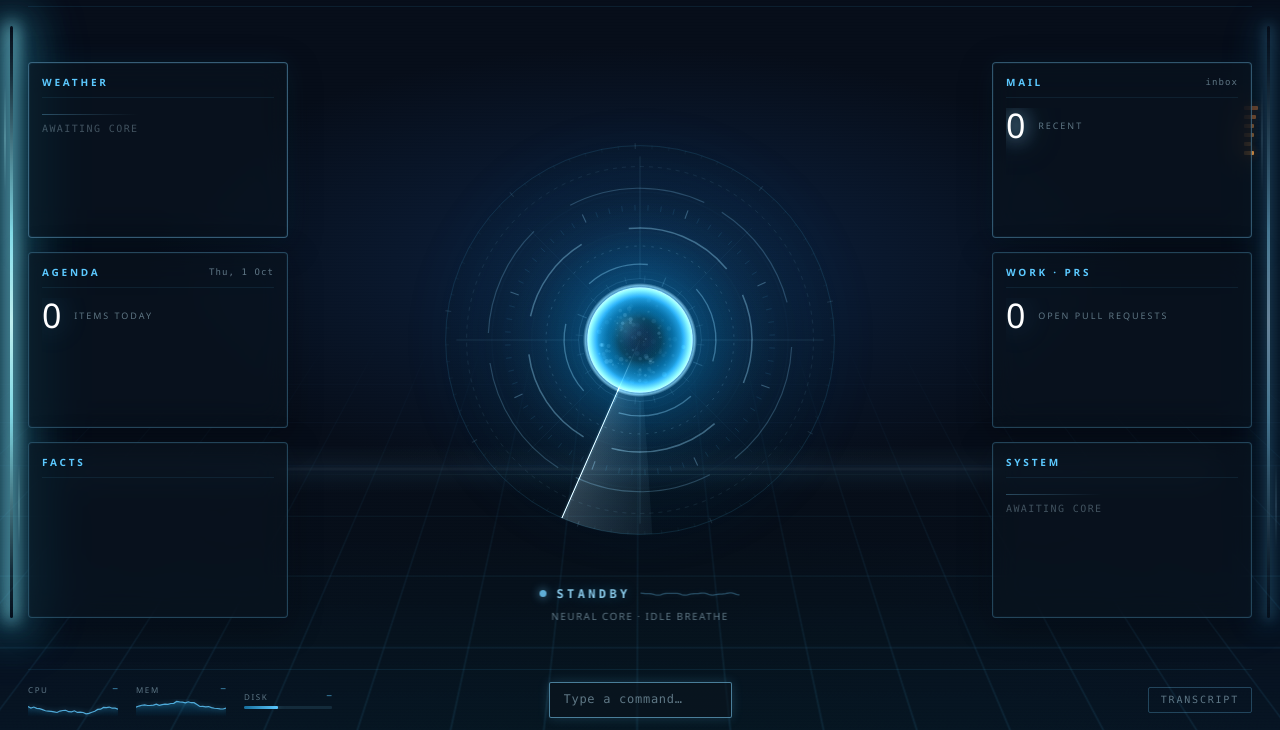
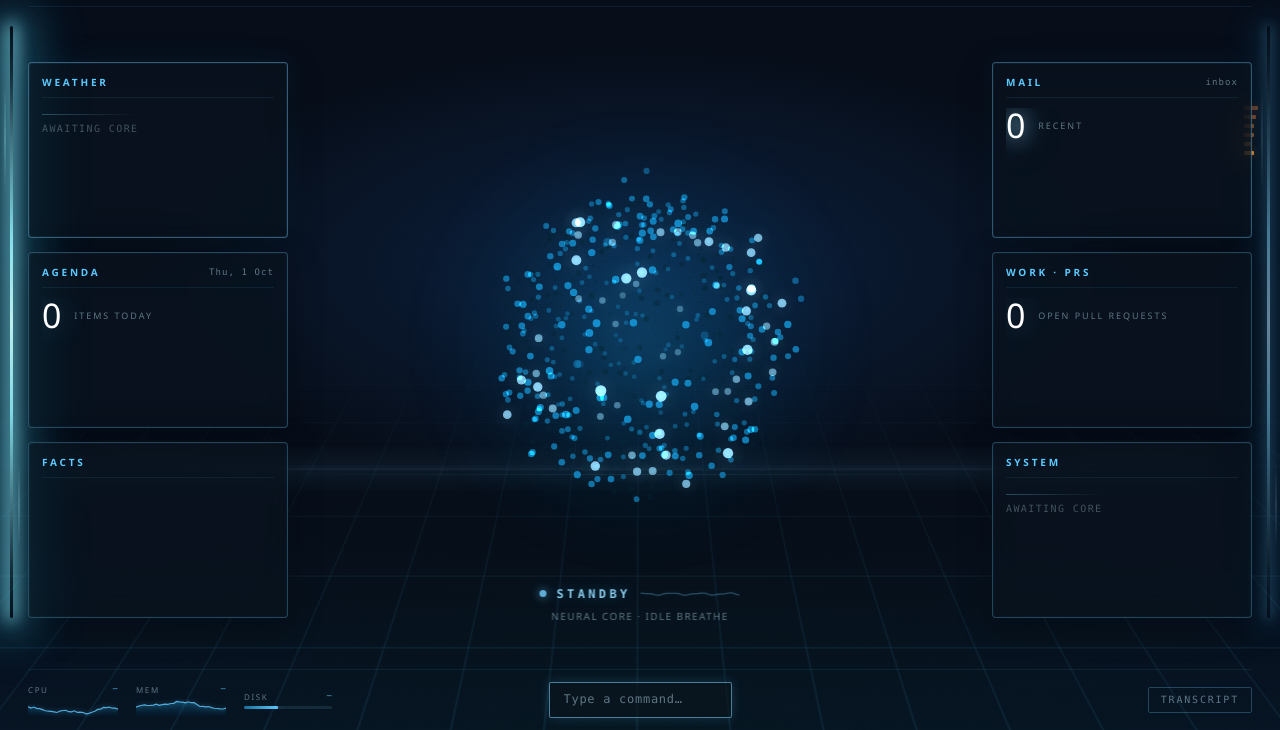
Before and after one commit to jrhimself/jarvis-core, a website: page hud/public/index.html in a window 1280 px wide. Shown: the part 70-800 px from the top of the page. Drawn offline with Linux system fonts and the light colour scheme; no server answers; animation ran at ten frames a second.

Commit message:
Make the swarm orb the orb (#32)
A shell of nine hundred points replaces the ring orb, generated from one seed rather than shipped as data, with a motion per voice state and a burst when a thought breaks into speech. Colour stays the desk's eased state hue. ?orb=rings still draws the rings.

```diff
--- a/hud/public/app.js
+++ b/hud/public/app.js
@@ -551,6 +551,18 @@ function drawOrb(ctx, W, H, t) {
   const R = Math.min(W, H) / 2 * 0.90;
   const energy = idleEnergy(t);
 
+  if (orbStyle === 'swarm') {
+    drawSwarmOrb(ctx, W, H, t, {
+      hue: HUE,
+      amp: waveAmp,
+      energy,
+      boot: orbBoot.core,
+      state: voiceState,
+      frozen: !animate,
+    });
+    return;
+  }
+
   ctx.clearRect(0, 0, W, H);
 
   /* outer soft atmosphere (blooms with core during boot) */
@@ -1011,6 +1023,9 @@ const freezeT = parseFloat(params.get('t') || '4.2');
 const demoBriefing = params.get('demo') === 'briefing';
 const initialVoice = (params.get('voice') || 'idle').toLowerCase();
 const usageDevRaw = params.get('usage'); /* e.g. 34,62 or rejected */
+/* The point cloud is the orb. ?orb=rings brings back the ring orb, which reads
+   the same state and is kept for the comparison rather than as a setting. */
+const orbStyle = params.get('orb') === 'rings' ? 'rings' : 'swarm';
 /* Default animated. ?t= freezes for shots. ?live=0 forces off. ?live=1 forces on. */
 const animate =
   liveParam === '0' ? false : liveParam === '1' ? true : !hasT || demoBriefing;
--- /dev/null
+++ b/hud/public/orb-swarm.js
@@ -0,0 +1,349 @@
+/* The swarm orb: a shell of 900 points, drawn from the voice state. It is the
+   orb; ?orb=rings brings back the ring orb beside it.
+
+   The cloud is not data. It is a pure function of one seed, so this file stays
+   small, the frozen test frames match everywhere, and the shape can be read
+   rather than inspected. Every point also carries its own phase, speed, wobble
+   axis and outward vector, which is what makes a thousand of them breathe like
+   one body instead of a grid.
+
+   Colour stays the desk's: the state hue arrives eased in `env.hue`, every
+   point sits on it, and activity moves a point up a ramp of that same hue
+   towards white. So the swarm turns violet while listening and amber while
+   thinking along with the rest of the screen. */
+
+const SWARM_N = 900;
+/* The design's world radius. Point sizes below are in the same units, so what
+   reaches the screen is the ratio size / SWARM_R. */
+const SWARM_R = 0.12;
+/* Activation is quantised into steps on purpose: the banding is the look. */
+const SWARM_K = 8;
+/* Camera distance and tilt in shell radii — far enough that the far side is
+   only a little smaller than the near side, which keeps it reading as a swarm
+   instead of a funnel. */
+const SWARM_CAMERA = 3.4;
+const SWARM_TILT = -0.16;
+/* A thought breaking into speech throws the shell outwards for this long. */
+const SWARM_BURST_S = 1.4;
+
+/* Three brightnesses of resting point. Saturation and lightness are the
+   design's; the hue comes from the voice state at draw time. */
+const SWARM_TIERS = [
+  { sat: 88, light: 10, alpha: 0.55, size: 0.0018 },
+  { sat: 83, light: 47, alpha: 0.85, size: 0.0024 },
+  { sat: 100, light: 79, alpha: 1.0, size: 0.0034 },
+];
+
+const SWARM_POINTS = (() => {
+  /* Park–Miller from seed 7. The sequence *is* the cloud: reorder these draws
+     and it is a different cloud. */
+  let seed = 7;
+  const rnd = () => (seed = (seed * 16807) % 2147483647) / 2147483647;
+  const GA = Math.PI * (3 - Math.sqrt(5)); /* golden angle: an even sphere */
+  const pts = [];
+
+  for (let i = 0; i < SWARM_N; i++) {
+    const y = 1 - ((i + 0.5) / SWARM_N) * 2;
+    const rr = Math.sqrt(Math.max(0, 1 - y * y));
+    const th = GA * i;
+    const dir = { x: Math.cos(th) * rr, y, z: Math.sin(th) * rr };
+    const u = rnd();
+    const axis = { x: 0, y: 0, z: 0 };
+    const p = {
+      dir,
+      tier: u > 0.93 ? 2 : u > 0.6 ? 1 : 0,
+      shell: SWARM_R * (0.82 + rnd() * 0.22),
+      ph: rnd() * Math.PI * 2,
+      sp: 0.25 + rnd() * 0.5,
+      amp: 0.006 + rnd() * 0.01,
+      axis,
+      theta: Math.atan2(dir.z, dir.x),
+      sc: { x: 0, y: 0, z: 0 },
+    };
+    axis.x = rnd() - 0.5;
+    axis.y = rnd() - 0.5;
+    axis.z = rnd() - 0.5;
+    const al = Math.hypot(axis.x, axis.y, axis.z) || 1;
+    axis.x /= al;
+    axis.y /= al;
+    axis.z /= al;
+    pts.push(p);
+  }
+
+  /* A second pass, as the design has it: the vector each point flies along
+     when the shell bursts. */
+  for (const p of pts) {
+    const sx = rnd() - 0.5;
+    const sy = rnd() - 0.5;
+    const sz = rnd() - 0.5;
+    const k = 0.4 + rnd() * 0.8;
+    p.sc = {
+      x: (sx * 2 + p.dir.x) * k,
+      y: (sy * 2 + p.dir.y) * k,
+      z: (sz * 2 + p.dir.z) * k,
+    };
+  }
+
+  return pts;
+})();
+
+/* Integrated, not t × speed: a state change must speed the swarm up, never
+   teleport it to a new angle. Same reason the rings do it (app.js). */
+const swarmMotion = {
+  last: null,
+  drift: 0,
+  spin: 0,
+  lv: { listening: 0, thinking: 0, speaking: 0 },
+  envSpeak: 0,
+  burstAt: -Infinity,
+  state: 'idle',
+};
+
+function swarmEase(v, to, up, down, dt) {
+  return v + (to - v) * Math.min(1, dt * (to > v ? up : down));
+}
+
+/* One ramp of eight, rebuilt only when the eased hue has moved a whole degree:
+   otherwise this would build thousands of colour objects a second. The glows
+   are gradients around the origin, placed by the transform at draw time — a
+   gradient is fixed in user space, so this is the only way to pay for them
+   once rather than per point. */
+const swarmRamp = { hue: null, steps: [], tiers: [], stepGlow: [], tierGlow: [] };
+
+function swarmGlow(ctx, hue, sat, light) {
+  const g = ctx.createRadialGradient(0, 0, 0, 0, 0, 1);
+  g.addColorStop(0, `hsla(${hue},${sat}%,${light}%,0.5)`);
+  g.addColorStop(0.35, `hsla(${hue},${sat}%,${light}%,0.14)`);
+  g.addColorStop(1, `hsla(${hue},${sat}%,${light}%,0)`);
+  return g;
+}
+
+function swarmColours(ctx, hue) {
+  if (swarmRamp.hue === hue) return swarmRamp;
+  swarmRamp.hue = hue;
+  swarmRamp.tiers = SWARM_TIERS.map(
+    (tr) => `hsla(${hue},${tr.sat}%,${tr.light}%,${tr.alpha})`,
+  );
+  swarmRamp.tierGlow = SWARM_TIERS.map((tr) =>
+    swarmGlow(ctx, hue, tr.sat, tr.light),
+  );
+  swarmRamp.steps = [];
+  swarmRamp.stepGlow = [];
+  for (let k = 0; k < SWARM_K; k++) {
+    const f = (k + 1) / SWARM_K;
+    const sat = Math.round(100 - f * 14);
+    const light = Math.round(44 + f * 52);
+    swarmRamp.steps.push(`hsla(${hue},${sat}%,${light}%,${(0.6 + f * 0.4).toFixed(3)})`);
+    swarmRamp.stepGlow.push(swarmGlow(ctx, hue, sat, light));
+  }
+  return swarmRamp;
+}
+
+/* Rodrigues: rotate a unit vector about a unit axis. The per-point wobble is a
+   rotation rather than an offset, so a point never leaves its shell. */
+function swarmRotate(out, v, axis, a) {
+  const c = Math.cos(a);
+  const s = Math.sin(a);
+  const d = axis.x * v.x + axis.y * v.y + axis.z * v.z;
+  out.x = v.x * c + (axis.y * v.z - axis.z * v.y) * s + axis.x * d * (1 - c);
+  out.y = v.y * c + (axis.z * v.x - axis.x * v.z) * s + axis.y * d * (1 - c);
+  out.z = v.z * c + (axis.x * v.y - axis.y * v.x) * s + axis.z * d * (1 - c);
+}
+
+const swarmTmp = { x: 0, y: 0, z: 0 };
+
+function drawSwarmOrb(ctx, W, H, t, env) {
+  const hue = Math.round(env.hue ?? 200);
+  const state = env.state || 'idle';
+  const m = swarmMotion;
+  const lv = m.lv;
+
+  if (state !== m.state) {
+    if (m.state === 'thinking' && state === 'speaking') m.burstAt = t;
+    m.state = state;
+  }
+
+  /* The syllable envelope is the real playback level: app.js already measures
+     RMS against its recent peak, so loud reads as 1 whatever the voice. */
+  const syl = Math.min(1, Math.max(0, (env.amp || 0) / 2.2));
+
+  let drift;
+  let spin;
+  let envSpeak;
+  let burst;
+
+  if (env.frozen) {
+    /* A frozen frame must be a function of t alone: one state, held, no event. */
+    lv.listening = state === 'listening' ? 1 : 0;
+    lv.thinking = state === 'thinking' ? 1 : 0;
+    lv.speaking = state === 'speaking' ? 1 : 0;
+    envSpeak = syl * lv.speaking;
+    burst = 0;
+    drift = t * (1 + lv.listening * 2.5 + lv.thinking * 3 + envSpeak * 2);
+    spin = t * (0.06 + lv.thinking * 0.7);
+  } else {
+    const dt = m.last === null ? 0 : Math.min(0.05, Math.max(0, t - m.last));
+    m.last = t;
+    lv.listening = swarmEase(lv.listening, state === 'listening' ? 1 : 0, 3, 2.5, dt);
+    lv.thinking = swarmEase(lv.thinking, state === 'thinking' ? 1 : 0, 3, 2.5, dt);
+    lv.speaking = swarmEase(lv.speaking, state === 'speaking' ? 1 : 0, 3, 2.5, dt);
+    m.envSpeak = swarmEase(m.envSpeak, syl * lv.speaking, 18, 6, dt);
+    envSpeak = m.envSpeak;
+    const bx = (t - m.burstAt) / SWARM_BURST_S;
+    burst = bx >= 0 && bx < 1 ? Math.pow(Math.sin(Math.PI * Math.pow(bx, 0.6)), 2) : 0;
+    m.drift +=
+      dt * (1 + lv.listening * 2.5 + lv.thinking * 3 + envSpeak * 2 + burst * 6);
+    m.spin += dt * (0.06 + lv.thinking * 0.7 + burst * 2.4);
+    drift = m.drift;
+    spin = m.spin;
+  }
+
+  const T = lv.thinking;
+  /* An incoming voice arrives smoother than our own. */
+  const envListen =
+    (0.55 + 0.25 * Math.sin(t * 2.1) + 0.2 * Math.sin(t * 5.3 + 1)) * lv.listening;
+  const spread = burst * 1.6 + Math.max(0, envSpeak - 0.55) * 1.4;
+
+  const cx = W / 2;
+  const cy = H / 2;
+  const Rpx = (Math.min(W, H) / 2) * 0.9;
+  const reveal = Math.max(0, Math.min(1, env.boot ?? 1));
+  /* A burst throws points to nearly twice the shell radius and boot starts them
+     further out still, both of which run off a square canvas and read as the
+     cloud being cut to a box. The camera pulls back instead, by exactly as much
+     as the cloud has grown. */
+  const unit = (Rpx * 0.78) / (1 + spread * 0.45 + (1 - reveal) * 0.8);
+  const colours = swarmColours(ctx, hue);
+
+  ctx.clearRect(0, 0, W, H);
+  if (reveal <= 0.01) return;
+
+  /* The whole cloud rolls while thinking, as the design's orb does. */
+  const roll = Math.sin(t * 0.8) * 0.12 * T;
+  const cs = Math.cos(spin);
+  const ss = Math.sin(spin);
+  const cr = Math.cos(roll);
+  const sr = Math.sin(roll);
+  const ct = Math.cos(SWARM_TILT);
+  const st = Math.sin(SWARM_TILT);
+
+  ctx.save();
+  /* Additive, so the draw order does not matter and no depth sort is needed —
+     overlapping points simply add up, which is what makes the near face glow. */
+  ctx.globalCompositeOperation = 'lighter';
+  ctx.globalAlpha = reveal;
+
+  /* Atmosphere behind the swarm, so the shell sits in light rather than on black. */
+  const core = 0.05 + (env.energy ?? 0.4) * 0.06 + envSpeak * 0.05;
+  const g = ctx.createRadialGradient(cx, cy, 0, cx, cy, Rpx * 1.1);
+  g.addColorStop(0, `hsla(${hue},95%,60%,${core.toFixed(3)})`);
+  g.addColorStop(0.55, `hsla(${hue},90%,50%,${(core * 0.35).toFixed(3)})`);
+  g.addColorStop(1, `hsla(${hue},85%,45%,0)`);
+  ctx.fillStyle = g;
+  ctx.beginPath();
+  ctx.arc(cx, cy, Rpx * 1.1, 0, 7);
+  ctx.fill();
+
+  for (let i = 0; i < SWARM_N; i++) {
+    const p = SWARM_POINTS[i];
+    const dir = p.dir;
+
+    /* Three waves over the shell, one per state, each with its own geometry:
+       speech runs in bands up the body, listening ripples out of the equator,
+       thought flickers in sparse patches that drift. */
+    const wS =
+      envSpeak * (0.35 + 0.65 * (0.5 + 0.5 * Math.sin(dir.y * 7 - t * 9 + p.ph * 0.6)));
+    const wL =
+      envListen *
+      (0.25 + 0.75 * Math.pow(0.5 + 0.5 * Math.sin(Math.abs(dir.y) * 9 + t * 4.5), 2));
+    const wT =
+      T *
+      Math.pow(0.5 + 0.5 * Math.sin(p.theta * 3 + dir.y * 5 - t * 3.2), 4) *
+      (0.6 + 0.4 * Math.sin(t * 7 + p.ph));
+
+    swarmRotate(
+      swarmTmp,
+      dir,
+      p.axis,
+      Math.sin(drift * p.sp * 0.4 + p.ph) * (0.12 + T * 0.1),
+    );
+    const r =
+      (p.shell + Math.sin(drift * p.sp + p.ph) * p.amp) *
+      (1 + wS * 0.14 - wL * 0.08 - T * 0.04 + wT * 0.05);
+
+    const out = spread * 0.05;
+    let x = (swarmTmp.x * r + p.sc.x * out) / SWARM_R;
+    let y = (swarmTmp.y * r + p.sc.y * out) / SWARM_R;
+    let z = (swarmTmp.z * r + p.sc.z * out) / SWARM_R;
+
+    /* During boot the points arrive from outside, nearest first. */
+    if (reveal < 1) {
+      const order = 1 - (i / SWARM_N) * 0.45;
+      const k = Math.max(0, Math.min(1, (reveal - (1 - order)) / order));
+      if (k <= 0) continue;
+      const from = 2.1 + (1 - 2.1) * k;
+      x *= from;
+      y *= from;
+      z *= from;
+    }
+
+    /* Spin about y, then the thinking roll about z, then the fixed tilt. */
+    const rx = x * cs + z * ss;
+    z = z * cs - x * ss;
+    x = rx * cr - y * sr;
+    y = rx * sr + y * cr;
+    const ry = y * ct - z * st;
+    z = y * st + z * ct;
+    y = ry;
+
+    const persp = SWARM_CAMERA / (SWARM_CAMERA - z);
+    const sx = cx + x * unit * persp;
+    const sy = cy - y * unit * persp;
+
+    let w = Math.max(wS, envSpeak > T ? spread * 0.5 : 0);
+    if (wL > w) w = wL;
+    const wTb = Math.max(wT, burst * 0.7);
+    if (wTb > w) w = wTb;
+    const k = Math.floor(w * SWARM_K * 1.1) - 1;
+    const active = k >= 0;
+
+    /* Depth reads as brightness, which additive compositing gives for free. An
+       active point keeps most of its light, so a wave shows through the body. */
+    const dz = (z + 1) / 2;
+    /* Whatever the camera does, a point near the edge of the frame fades out
+       rather than meeting the canvas border, so the cloud never has a corner. */
+    const edge = Math.hypot(sx - cx, sy - cy) / Rpx;
+    if (edge > 1.06) continue;
+    const fade = edge > 0.88 ? 1 - (edge - 0.88) / 0.18 : 1;
+    const alpha = reveal * fade * (active ? 0.6 + 0.4 * dz : 0.3 + 0.7 * dz);
+    const step = active ? Math.min(SWARM_K - 1, k) : -1;
+    ctx.globalAlpha = alpha;
+    ctx.fillStyle = active ? colours.steps[step] : colours.tiers[p.tier];
+
+    const rad = Math.max(
+      0.4,
+      (SWARM_TIERS[p.tier].size / SWARM_R) * unit * persp * (1 + w * 0.5),
+    );
+    ctx.beginPath();
+    ctx.arc(sx, sy, rad, 0, 7);
+    ctx.fill();
+
+    /* One soft halo on the brightest points and on anything riding a wave:
+       cheaper than a blur, and it is what makes the shell glow rather than
+       speckle. */
+    if (p.tier === 2 || w > 0.55) {
+      const k2 = rad * 3.4;
+      ctx.globalAlpha = alpha * (0.3 + w * 0.3);
+      ctx.fillStyle = active ? colours.stepGlow[step] : colours.tierGlow[p.tier];
+      ctx.save();
+      ctx.translate(sx, sy);
+      ctx.scale(k2, k2);
+      ctx.beginPath();
+      ctx.arc(0, 0, 1, 0, 7);
+      ctx.fill();
+      ctx.restore();
+    }
+  }
+
+  ctx.restore();
+}
```
Also changed, not shown: hud/public/index.html (+1 -0 lines), CHANGELOG.md.
